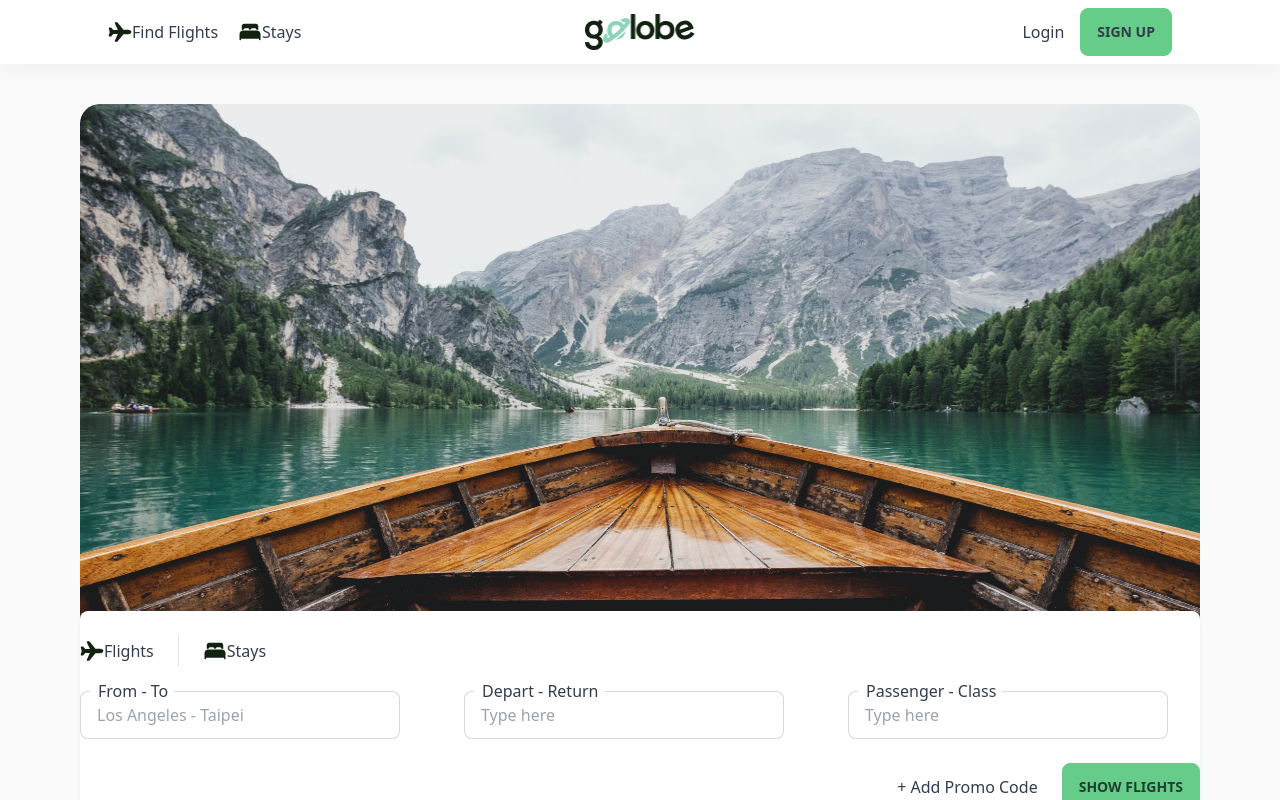
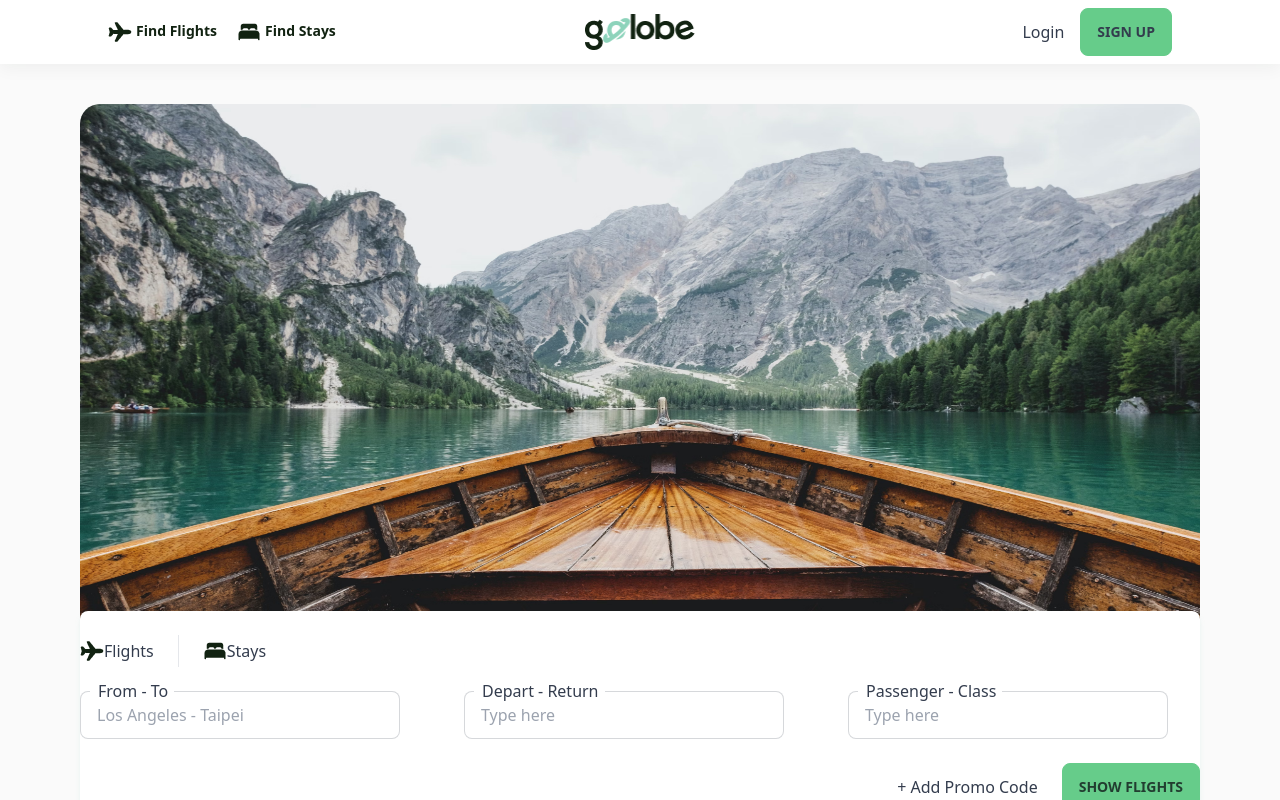
Before and after one commit to kingkwongsta/Golobe-Travel-Agency, a Next.js app: page / in a window 1280 px wide. Shown: the top 800 px of the page. Built offline with nearby package versions, Linux system fonts and the light colour scheme.

Commit message:
text styles for first two elements

```diff
--- a/src/components/navbar.jsx
+++ b/src/components/navbar.jsx
@@ -9,12 +9,28 @@ export default function NavBar() {
       <div className="navbar-start">
         <div className="menu menu-horizontal px-1 sm:max-md:hidden">
           <div className="flex flex-row mr-5">
-            <Image src={airplane} height={24} width={24} alt="airplane" />
-            <a>Find Flights</a>
+            <Image
+              className="mr-[4px]"
+              src={airplane}
+              height={24}
+              width={24}
+              alt="airplane"
+            />
+            <span className="font-[600] text-[14px] text-[#112211]">
+              Find Flights
+            </span>
           </div>
           <div className="flex flex-row">
-            <Image src={stays} height={24} width={24} alt="airplane" />
-            <span>Stays</span>
+            <Image
+              className="mr-[4px]"
+              src={stays}
+              height={24}
+              width={24}
+              alt="airplane"
+            />
+            <span className="font-[600] text-[14px] text-[#112211]">
+              Find Stays
+            </span>
           </div>
         </div>
         {/* Hamburger Menu */}
```
